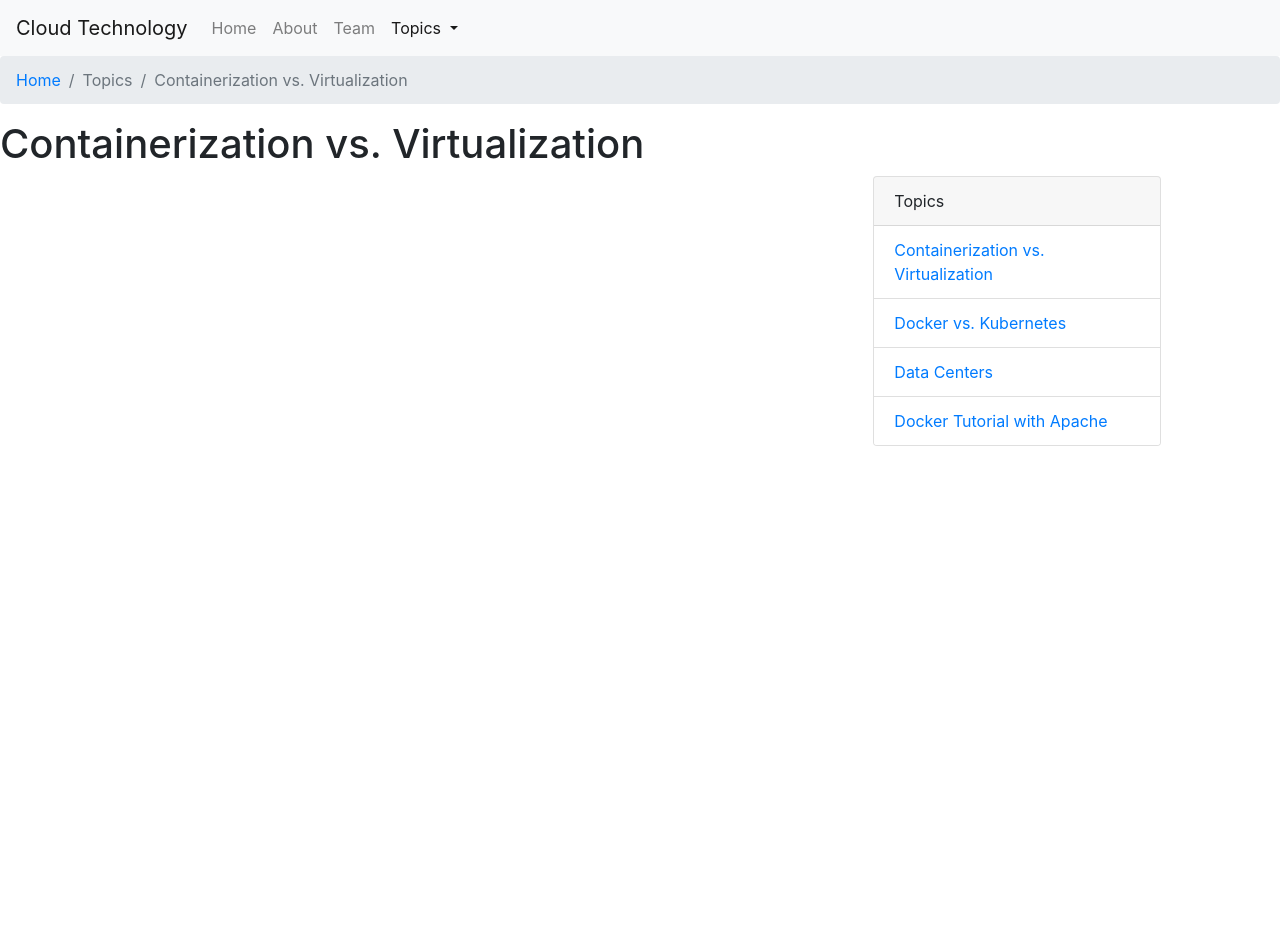
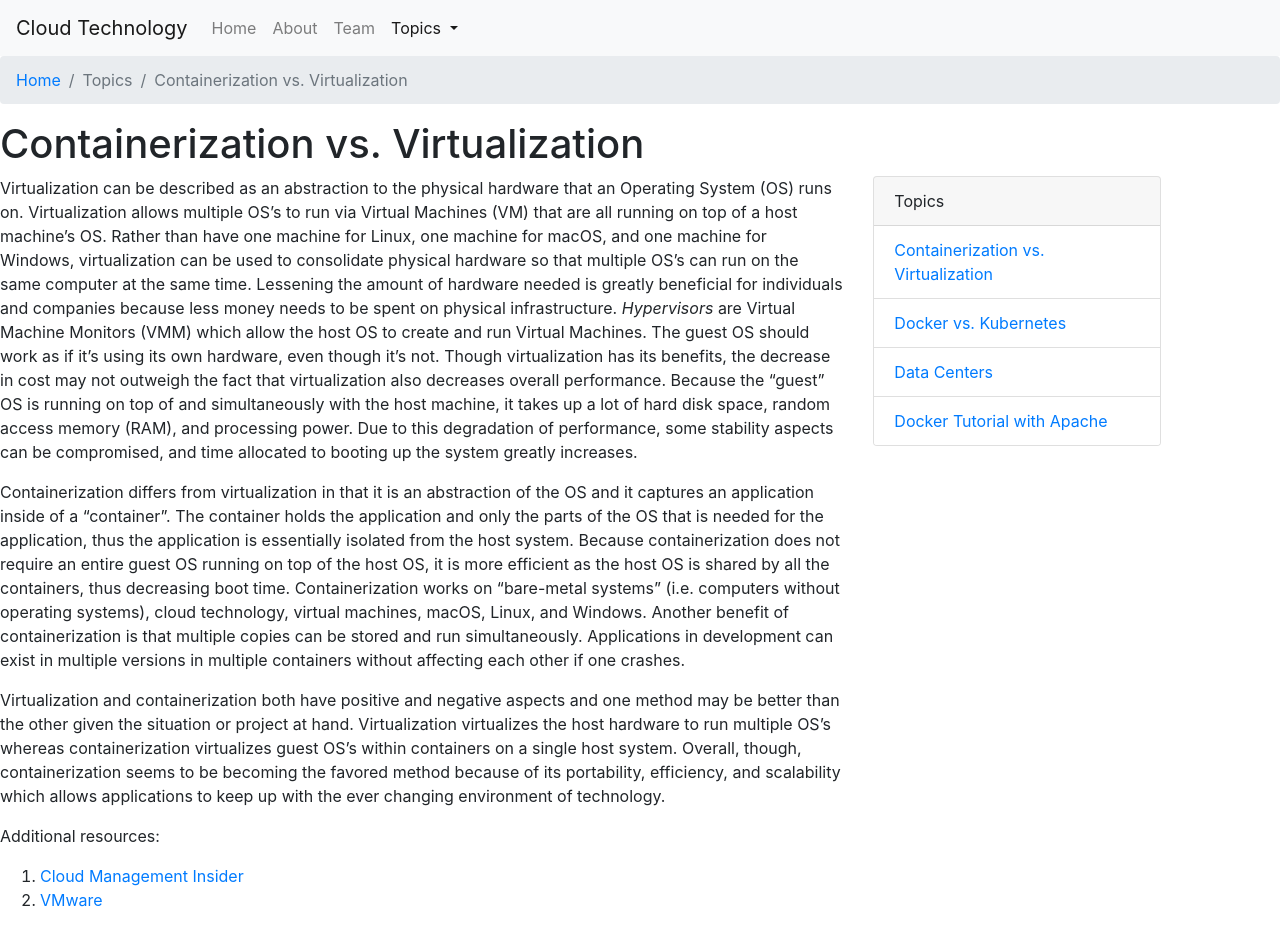
Before and after one commit to hannahbee123/cloudtechnology, a plain HTML site: page docs/cont_vs_virt.html in a window 1280 px wide. Before the commit the page ends 800 px from the top, so only its background shows below. Drawn offline with nearby package versions, Linux system fonts and the light colour scheme.

Commit message:
Feature: Added content to 'Containerization vs. Virtualization' page

```diff
--- a/docs/cont_vs_virt.html
+++ b/docs/cont_vs_virt.html
@@ -54,7 +54,50 @@
 <h1>Containerization vs. Virtualization</h1>
 <div class="row">
     <div class="col-8">
-
+        <p>
+            Virtualization can be described as an abstraction to the physical hardware that an Operating System (OS)
+            runs on. Virtualization allows multiple OS’s to run via Virtual Machines (VM) that are all running on top of
+            a host machine’s OS. Rather than have one machine for Linux, one machine for macOS, and one machine for
+            Windows, virtualization can be used to consolidate physical hardware so that multiple OS’s can run on the
+            same computer at the same time. Lessening the amount of hardware needed is greatly beneficial for
+            individuals and companies because less money needs to be spent on physical infrastructure.
+            <i>Hypervisors</i> are Virtual Machine Monitors (VMM) which allow the host OS to create and run Virtual
+            Machines. The guest OS should work as if it’s using its own hardware, even though it’s not. Though
+            virtualization has its benefits, the decrease in cost may not outweigh the fact that virtualization also
+            decreases overall performance. Because the “guest” OS is running on top of and simultaneously with the host
+            machine, it takes up a lot of hard disk space, random access memory (RAM), and processing power. Due to this
+            degradation of performance, some stability aspects can be compromised, and time allocated to booting up the
+            system greatly increases.
+        </p>
+        <p>
+            Containerization differs from virtualization in that it is an abstraction of the OS and it captures an
+            application inside of a “container”. The container holds the application and only the parts of the OS that
+            is needed for the application, thus the application is essentially isolated from the host system. Because
+            containerization does not require an entire guest OS running on top of the host OS, it is more efficient as
+            the host OS is shared by all the containers, thus decreasing boot time. Containerization works on
+            “bare-metal systems” (i.e. computers without operating systems), cloud technology, virtual machines, macOS,
+            Linux, and Windows. Another benefit of containerization is that multiple copies can be stored and run
+            simultaneously. Applications in development can exist in multiple versions in multiple containers without
+            affecting each other if one crashes.
+        </p>
+        <p>
+            Virtualization and containerization both have positive and negative aspects and one method may be better
+            than the other given the situation or project at hand. Virtualization virtualizes the host hardware to run
+            multiple OS’s whereas containerization virtualizes guest OS’s within containers on a single host system.
+            Overall, though, containerization seems to be becoming the favored method because of its portability,
+            efficiency, and scalability which allows applications to keep up with the ever changing environment of
+            technology.
+        </p>
+        <p>
+            Additional resources:
+        <ol>
+            <li><a href="https://www.cloudmanagementinsider.com/containerization-vs-virtualization/">Cloud Management
+                Insider</a></li>
+            <li>
+                <a href="https://www.vmware.com/topics/glossary/content/virtual-machine">VMware</a>
+            </li>
+        </ol>
+        </p>
     </div>
     <div class="col-4">
         <div class="card" style="width: 18rem;">
```
